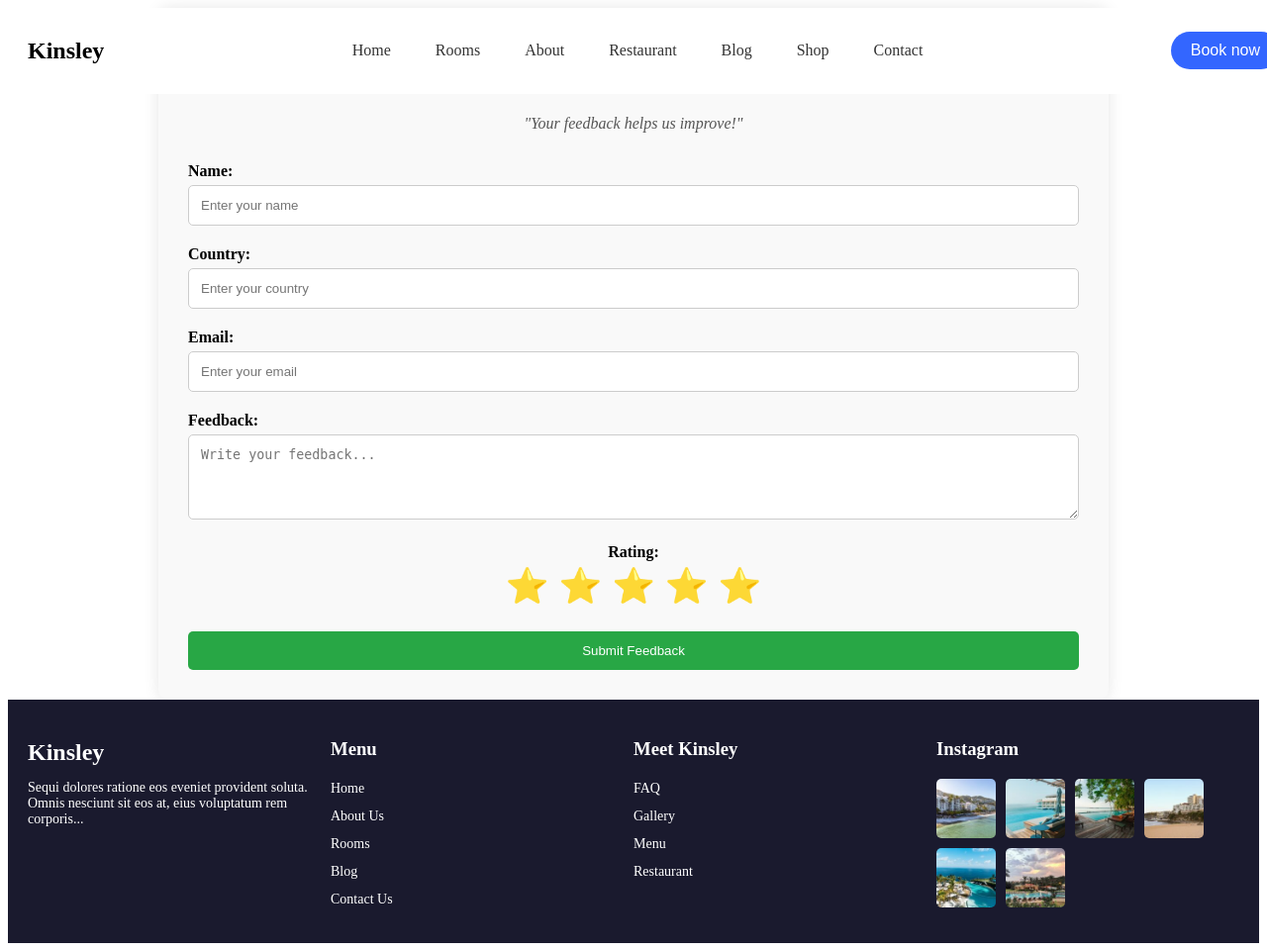
After one commit to shubhambirari3/Hotel_DjangoFullStack, a Django app: page /feedback/ in a window 1280 px wide. The commit adds this page. Shown: the whole page at 99% size. Run offline with Django 5.2, Linux system fonts and the light colour scheme.

Commit message:
feat: add feedback app with models, forms, views, and admin integration; update footer styles

```diff
--- /dev/null
+++ b/feedback/apps.py
@@ -0,0 +1,6 @@
+from django.apps import AppConfig
+
+
+class FeedbackConfig(AppConfig):
+    default_auto_field = 'django.db.models.BigAutoField'
+    name = 'feedback'
--- /dev/null
+++ b/feedback/forms.py
@@ -0,0 +1,14 @@
+from django import forms
+from .models import Feedback
+
+class FeedbackForm(forms.ModelForm):
+    class Meta:
+        model = Feedback
+        fields = ['name', 'country', 'rating', 'comment', 'email']  # Added name and country
+        widgets = {
+            'name': forms.TextInput(attrs={'placeholder': 'Enter your name', 'class': 'form-control'}),
+            'country': forms.TextInput(attrs={'placeholder': 'Enter your country', 'class': 'form-control'}),
+            'rating': forms.RadioSelect(choices=[(i, f'⭐ {i}') for i in range(1, 6)]),
+            'comment': forms.Textarea(attrs={'rows': 4, 'placeholder': 'Write your feedback...', 'class': 'form-control'}),
+            'email': forms.EmailInput(attrs={'placeholder': 'Enter your email', 'class': 'form-control'}),
+        }
--- /dev/null
+++ b/feedback/models.py
@@ -0,0 +1,21 @@
+from django.db import models
+from django.contrib.auth.models import User
+
+class Feedback(models.Model):
+    user = models.ForeignKey(User, on_delete=models.CASCADE, null=True, blank=True)  # User is optional
+    name = models.CharField(max_length=100, blank=True, null=True)  # New field
+    country = models.CharField(max_length=100, blank=True, null=True)  # New field
+    rating = models.PositiveIntegerField(choices=[(i, str(i)) for i in range(1, 6)])
+    comment = models.TextField()
+    email = models.EmailField()
+    created_at = models.DateTimeField(auto_now_add=True)
+
+    def __str__(self):
+        if self.user and self.user.first_name:
+            return f"{self.user.first_name}'s Feedback"
+        elif self.name:
+            return f"{self.name}'s Feedback"  # Display entered name if available
+        elif self.user:
+            return f"{self.user.username}'s Feedback"
+        else:
+            return "Anonymous Feedback"
--- /dev/null
+++ b/feedback/tests.py
@@ -0,0 +1,3 @@
+from django.test import TestCase
+
+# Create your tests here.
--- /dev/null
+++ b/feedback/urls.py
@@ -0,0 +1,9 @@
+from django.urls import path
+from .views import feedback_view, feedback_list  # Import both views
+
+app_name = 'feedback'  # Namespace for the app
+
+urlpatterns = [
+    path('', feedback_view, name='feedback_view'),          # Feedback form page
+    path('list/', feedback_list, name='feedback_list'),     # Feedback list page
+]
--- /dev/null
+++ b/feedback/views.py
@@ -0,0 +1,30 @@
+from django.shortcuts import render, redirect
+from .forms import FeedbackForm
+from django.urls import reverse
+from django.contrib import messages
+from .models import Feedback
+
+def feedback_view(request):
+    if request.method == 'POST':
+        form = FeedbackForm(request.POST)
+        if form.is_valid():
+            feedback = form.save(commit=False)
+
+            # Assign user only if authenticated
+            if request.user.is_authenticated:
+                feedback.user = request.user
+
+            feedback.save()
+            messages.success(request, 'Feedback submitted successfully.')
+            return redirect(reverse('feedback:feedback_list'))
+        else:
+            messages.error(request, 'Invalid form submission. Please try again.')
+    else:
+        form = FeedbackForm()
+
+    return render(request, 'feedback/feedback.html', {'form': form})
+
+# ✅ Add this view to display all feedback
+def feedback_list(request):
+    feedbacks = Feedback.objects.all()
+    return render(request, 'feedback/feedback_list.html', {'feedbacks': feedbacks})
--- a/hotel_proj/settings.py
+++ b/hotel_proj/settings.py
@@ -39,6 +39,7 @@ INSTALLED_APPS = [
     'django.contrib.staticfiles',
     'rooms',
     'accounts',
+    'feedback',
 ]
 
 MIDDLEWARE = [
--- a/hotel_proj/urls.py
+++ b/hotel_proj/urls.py
@@ -7,6 +7,7 @@ urlpatterns = [
     path('admin/', admin.site.urls),
     path('', include('rooms.urls')),
     path('accounts/', include('accounts.urls', namespace='accounts')),
+    path('feedback/', include('feedback.urls', namespace='feedback')),
 ]
 
 # Serve media files during development
--- a/static/footer.css
+++ b/static/footer.css
@@ -1,5 +1,5 @@
 .footer {
-    background-color: #f8f9fa;
+    background-color: #021d37;
     padding: 20px 0;
 }
 .footer-container {
--- /dev/null
+++ b/templates/feedback/feedback.html
@@ -0,0 +1,179 @@
+<!DOCTYPE html>
+<html lang="en">
+
+<head>
+    <meta charset="UTF-8">
+    <meta name="viewport" content="width=device-width, initial-scale=1.0">
+    <title>Guest Feedback</title>
+    {% load static %}
+
+    <!-- ✅ Updated CSS -->
+    <style>
+        .container {
+            max-width: 900px;
+            margin: 0 auto;
+            padding: 30px;
+            background: #f9f9f9;
+            border-radius: 10px;
+            box-shadow: 0 0 15px rgba(0, 0, 0, 0.1);
+        }
+
+        .feedback-header {
+            text-align: center;
+            margin-bottom: 30px;
+        }
+
+        .feedback-header h2 {
+            font-size: 28px;
+            color: #333;
+        }
+
+        .feedback-quote {
+            font-style: italic;
+            color: #555;
+        }
+
+        .form-group {
+            margin-bottom: 20px;
+        }
+
+        label {
+            display: block;
+            font-weight: bold;
+            margin-bottom: 5px;
+        }
+
+        input,
+        textarea {
+            width: 100%;
+            padding: 12px;
+            border: 1px solid #ccc;
+            border-radius: 5px;
+            box-sizing: border-box;
+        }
+
+        .btn {
+            display: block;
+            width: 100%;
+            padding: 12px;
+            color: #fff;
+            background: #28a745;
+            border: none;
+            border-radius: 5px;
+            cursor: pointer;
+            transition: background 0.3s;
+        }
+
+        .btn:hover {
+            background: #218838;
+        }
+
+        .star-rating {
+            text-align: center;
+            margin-bottom: 20px;
+        }
+
+        .stars {
+            display: flex;
+            justify-content: center;
+            gap: 10px;
+        }
+
+        .stars input[type="radio"] {
+            display: none;
+        }
+
+        .stars label {
+            font-size: 35px;
+            cursor: pointer;
+            transition: transform 0.2s;
+            color: #ccc;
+        }
+
+        .stars input[type="radio"]:checked+label,
+        .stars label:hover {
+            color: gold;
+            transform: scale(1.3);
+        }
+
+        @media (max-width: 600px) {
+            .container {
+                padding: 15px;
+            }
+
+            .stars label {
+                font-size: 28px;
+            }
+        }
+    </style>
+
+
+</head>
+
+<body>
+    <!-- Navbar -->
+    {% include 'navbar.html' %}
+
+    <div class="container">
+        <div class="feedback-header">
+            <h2>Submit Your Feedback</h2>
+            <p class="feedback-quote">"Your feedback helps us improve!"</p>
+        </div>
+
+        <form method="POST" action="{% url 'feedback:feedback_view' %}">
+            {% csrf_token %}
+
+            <!-- Name and Country Fields -->
+            <div class="form-group">
+                <label for="id_name">Name:</label>
+                {{ form.name }}
+            </div>
+
+            <div class="form-group">
+                <label for="id_country">Country:</label>
+                {{ form.country }}
+            </div>
+
+
+            <!-- Email and Comment Fields -->
+            <div class="form-group">
+                <label for="id_email">Email:</label>
+                {{ form.email }}
+            </div>
+
+            <div class="form-group">
+                <label for="id_comment">Feedback:</label>
+                {{ form.comment }}
+            </div>
+
+            <!-- Star Rating Section -->
+            <div class="form-group star-rating">
+                <label>Rating:</label>
+                <div class="stars">
+                    <input type="radio" id="star5" name="rating" value="5" {% if form.rating.value == "5" %}checked{% endif %}>
+                    <label for="star5">⭐</label>
+
+                    <input type="radio" id="star4" name="rating" value="4" {% if form.rating.value == "4" %}checked{% endif %}>
+                    <label for="star4">⭐</label>
+
+                    <input type="radio" id="star3" name="rating" value="3" {% if form.rating.value == "3" %}checked{% endif %}>
+                    <label for="star3">⭐</label>
+
+                    <input type="radio" id="star2" name="rating" value="2" {% if form.rating.value == "2" %}checked{% endif %}>
+                    <label for="star2">⭐</label>
+
+                    <input type="radio" id="star1" name="rating" value="1" {% if form.rating.value == "1" %}checked{% endif %}>
+                    <label for="star1">⭐</label>
+                </div>
+            </div>
+
+
+            <button type="submit" class="btn btn-success">Submit Feedback</button>
+        </form>
+    </div>
+
+
+    <!-- Footer -->
+    {% include 'footer.html' %}
+</body>
+</html>
--- a/templates/footer.html
+++ b/templates/footer.html
@@ -1,39 +1,39 @@
 {% load static %}
 <link rel="stylesheet" href="{% static 'footer.css' %}">
-<footer class="footer">
+<footer class="footer" style="background-color: #1a1a2e; color: white;">
     <div class="footer-container">
         <div class="footer-brand">
-            <h2 style="color: black;">Kinsley</h2>
-            <p>Sequi dolores ratione eos eveniet provident soluta. Omnis nesciunt sit eos at, eius voluptatum rem corporis...</p>
+            <h2 style="color: white;">Kinsley</h2>
+            <p style="color: white;">Sequi dolores ratione eos eveniet provident soluta. Omnis nesciunt sit eos at, eius voluptatum rem corporis...</p>
             <div class="social-icons">
-                <a href="#"><i class="fas fa-times"></i></a>
-                <a href="#"><i class="fab fa-facebook-f"></i></a>
-                <a href="#"><i class="fab fa-youtube-square"></i></a>
-                <a href="#"><i class="fab fa-instagram"></i></a>
-                <a href="#"><i class="fab fa-linkedin-in"></i></a>
+                <a href="#"><i class="fas fa-times" style="color: white;"></i></a>
+                <a href="#"><i class="fab fa-facebook-f" style="color: white;"></i></a>
+                <a href="#"><i class="fab fa-youtube-square" style="color: white;"></i></a>
+                <a href="#"><i class="fab fa-instagram" style="color: white;"></i></a>
+                <a href="#"><i class="fab fa-linkedin-in" style="color: white;"></i></a>
             </div>
         </div>
         <div class="footer-menu">
-            <h3 style="color: black;">Menu</h3>
+            <h3 style="color: white;">Menu</h3>
             <ul>
-                <li><a href="#">Home</a></li>
-                <li><a href="#">About Us</a></li>
-                <li><a href="#">Rooms</a></li>
-                <li><a href="#">Blog</a></li>
-                <li><a href="#">Contact Us</a></li>
+                <li><a href="#" style="color: white;">Home</a></li>
+                <li><a href="#" style="color: white;">About Us</a></li>
+                <li><a href="#" style="color: white;">Rooms</a></li>
+                <li><a href="#" style="color: white;">Blog</a></li>
+                <li><a href="#" style="color: white;">Contact Us</a></li>
             </ul>
         </div>
         <div class="footer-meet">
-            <h3 style="color: black;">Meet Kinsley</h3>
+            <h3 style="color: white;">Meet Kinsley</h3>
             <ul>
-                <li><a href="#">FAQ</a></li>
-                <li><a href="#">Gallery</a></li>
-                <li><a href="#">Menu</a></li>
-                <li><a href="#">Restaurant</a></li>
+                <li><a href="#" style="color: white;">FAQ</a></li>
+                <li><a href="#" style="color: white;">Gallery</a></li>
+                <li><a href="#" style="color: white;">Menu</a></li>
+                <li><a href="#" style="color: white;">Restaurant</a></li>
             </ul>
         </div>
         <div class="footer-instagram">
-            <h3 style="color: black;">Instagram</h3>
+            <h3 style="color: white;">Instagram</h3>
             <div class="instagram-gallery">
                 <img src="{% static 'images/about-1-140x140.jpg' %}" alt="Instagram 1">
                 <img src="{% static 'images/about-2-140x140.jpg' %}" alt="Instagram 2">
```
Also changed, not shown: feedback/admin.py (added, +9 -0 lines), static/styles.css (+113 -17 lines), templates/feedback/feedback_list.html (added, +122 -0 lines), db.sqlite3, feedback/__init__.py (added), feedback/migrations/0001_initial.py (added), feedback/migrations/__init__.py (added).
